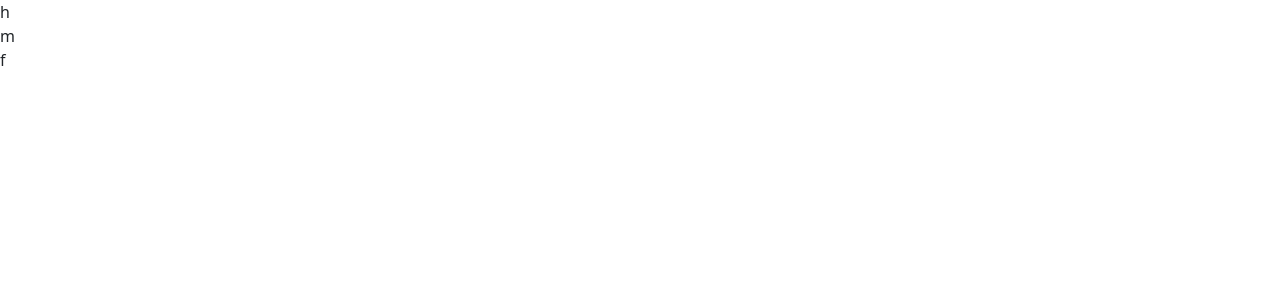
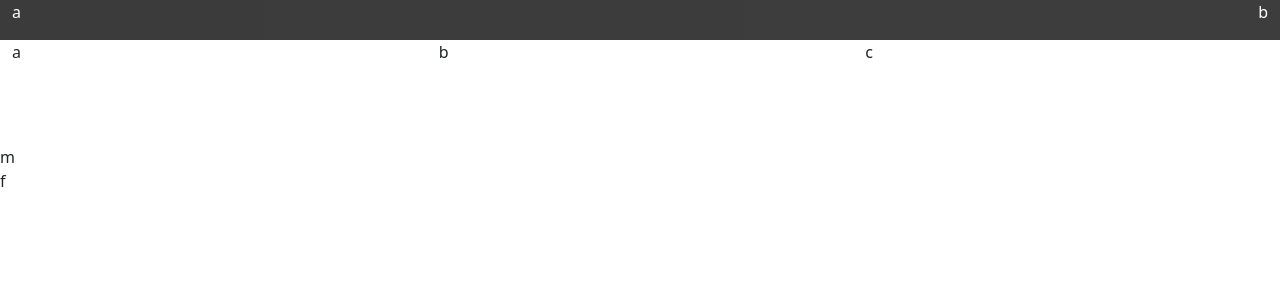
Before and after one commit to alessandrodamato/proj-html-vuejs, a Vue app: page / in a window 1280 px wide. Shown: the top 300 px of the page. Built offline with nearby package versions, Linux system fonts and the light colour scheme.

Commit message:
[add] font awesome cdn & header template

```diff
--- a/index.html
+++ b/index.html
@@ -4,6 +4,10 @@
     <meta charset="UTF-8" />
     <link rel="icon" type="image/svg+xml" href="" />
     <meta name="viewport" content="width=device-width, initial-scale=1.0" />
+
+    <!-- Font Awesome -->
+    <link rel="stylesheet" href="https://cdnjs.cloudflare.com/ajax/libs/font-awesome/6.5.2/css/all.min.css" integrity="sha512-SnH5WK+bZxgPHs44uWIX+LLJAJ9/2PkPKZ5QiAj6Ta86w+fsb2TkcmfRyVX3pBnMFcV7oQPJkl9QevSCWr3W6A==" crossorigin="anonymous" referrerpolicy="no-referrer" />
+
     <title>Business Landing</title>
   </head>
   <body>
--- a/src/assets/scss/partials/utils.scss
+++ b/src/assets/scss/partials/utils.scss
@@ -1 +1,11 @@
 @use './vars.scss' as *;
+
+.ad_container-sm{
+  max-width: 1600px;
+  margin: 0 auto;
+}
+
+.debug{
+  background-color: rgba($bg-green, .2);
+  border: 1px solid black;
+}
--- a/src/components/Header.vue
+++ b/src/components/Header.vue
@@ -9,7 +9,38 @@
 <template>
 
   <header>
-    h
+
+    <div class="header-top">
+
+      <div class="ad_container-sm container-fluid">
+
+        <div class="row">
+
+          <div class="col">a</div>
+          <div class="col-auto">b</div>
+
+        </div>
+
+      </div>
+
+    </div>
+
+    <div class="header-bottom">
+
+      <div class="ad_container-sm container-fluid">
+
+        <div class="row row-cols-3">
+
+          <div class="col">a</div>
+          <div class="col">b</div>
+          <div class="col">c</div>
+
+        </div>
+
+      </div>
+
+    </div>
+
   </header>
 
 </template>
@@ -18,4 +49,20 @@
 
 <style lang="scss" scoped>
 
+@use '../assets/scss/partials/vars' as *;
+
+  header{
+
+    .header-top{
+      height: 40px;
+      color: $fill-white;
+      background: linear-gradient(to left, $gray-3, #3b3b3b);
+    }
+
+    .header-bottom{
+      height: 105px;
+    }
+
+  }
+
 </style>
```
